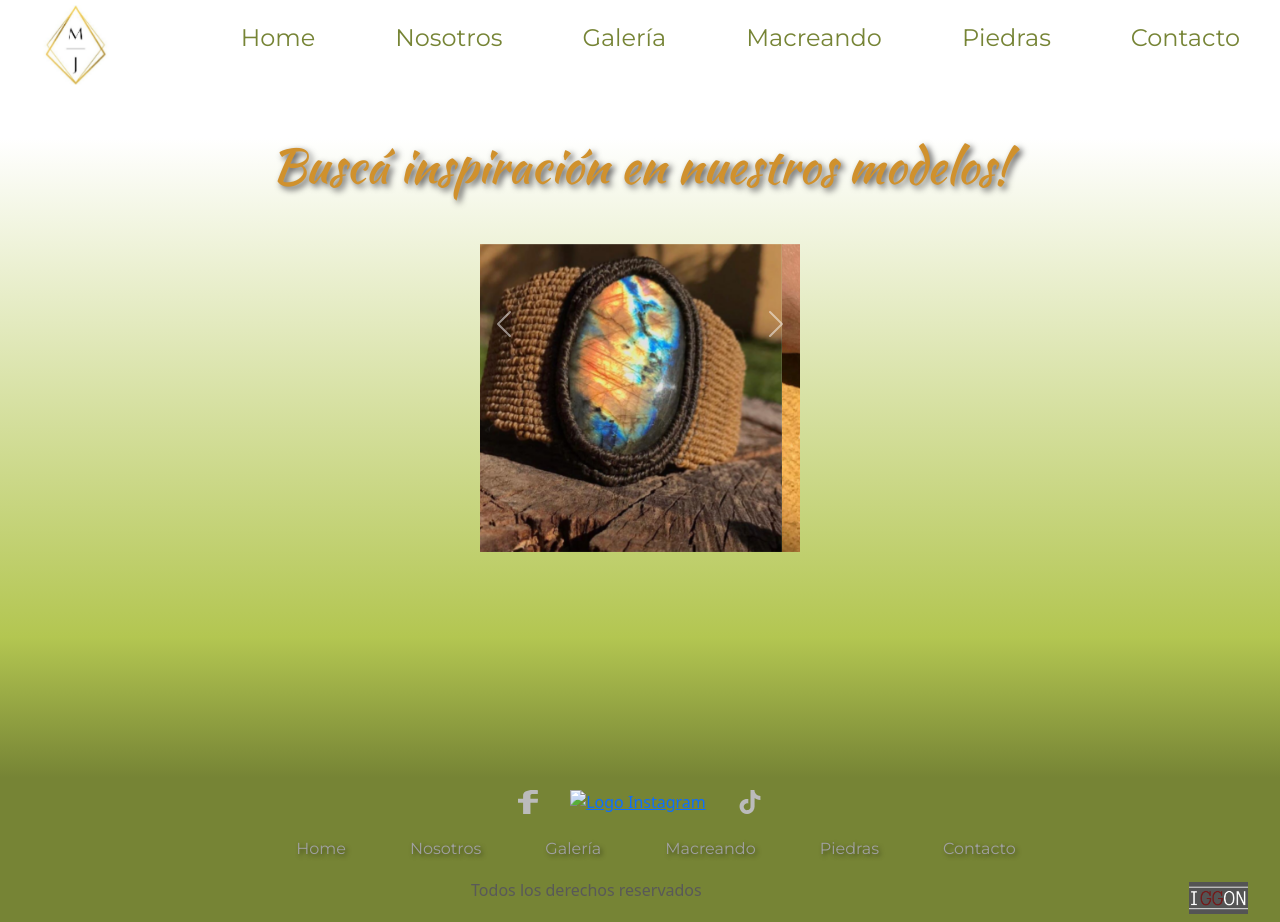
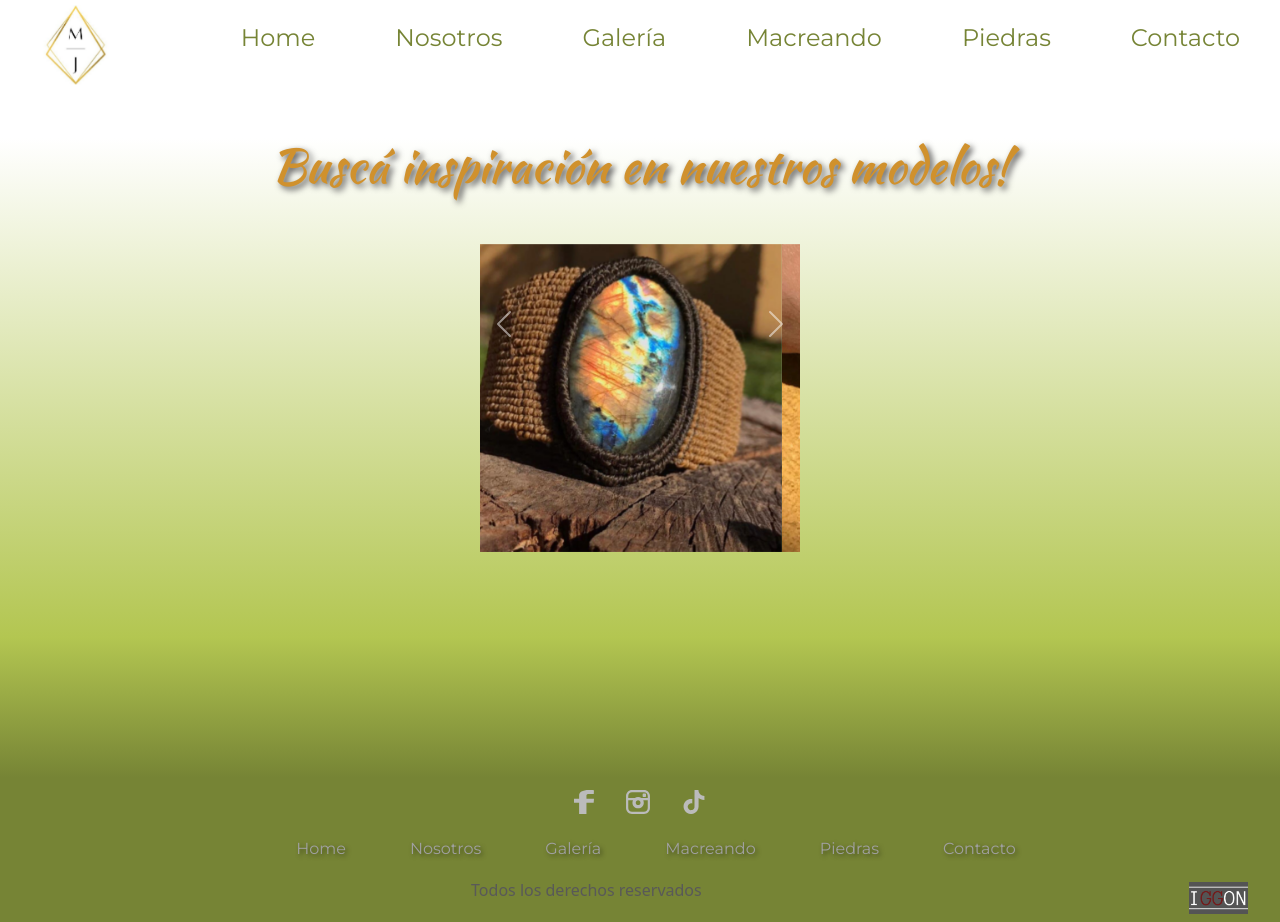
Before and after one commit to nachogxnz/clase_github, a website: page pages/galeria.html in a window 1280 px wide. Drawn offline with nearby package versions, Linux system fonts and the light colour scheme; a web font is replaced by a local one.

Commit message:
prueba cambio imagen instagram

```diff
--- a/pages/galeria.html
+++ b/pages/galeria.html
@@ -94,7 +94,7 @@
                 <img class="footer__enlaces__img" src="../img/Facebook.svg" alt="Logo Facebook">
             </a>
             <a href="https://www.instagram.com/macreartejoyeria/" target="_blank">
-                <img class="footer__enlaces__img" src="../img/instagram.svg" alt="Logo Instagram">
+                <img class="footer__enlaces__img" src="../img/igm.svg" alt="Logo Instagram">
             </a>
             <a href="https://vm.tiktok.com/ZMRQhYW41/" target="_blank">
                 <img src="../img/tiktok.svg" alt="enlace tiktok">
```
Also changed, not shown: index.html (+1 -1 lines), pages/contacto.html (+1 -1 lines), pages/macreando.html (+1 -1 lines), pages/nosotros.html (+1 -1 lines), pages/piedras.html (+1 -1 lines), img/igm.svg (renamed from img/ig.svg).
